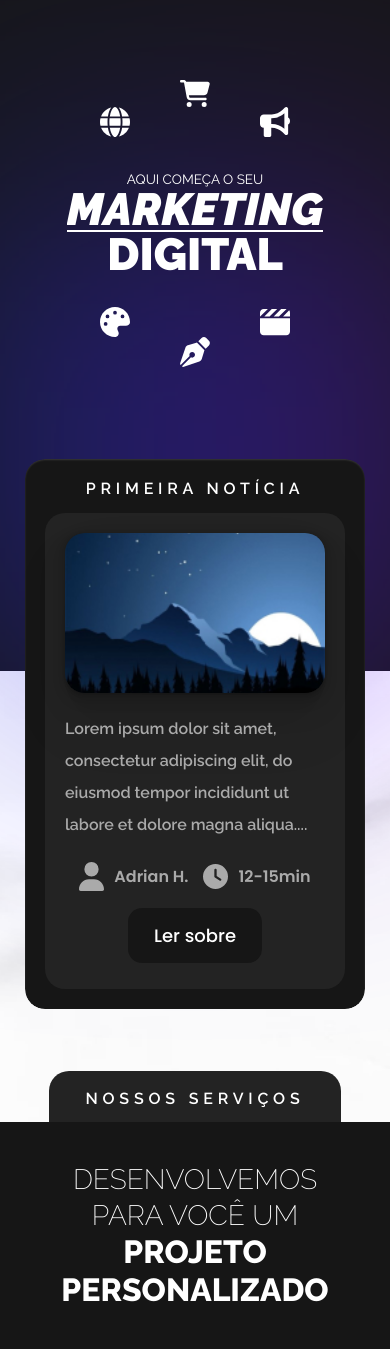
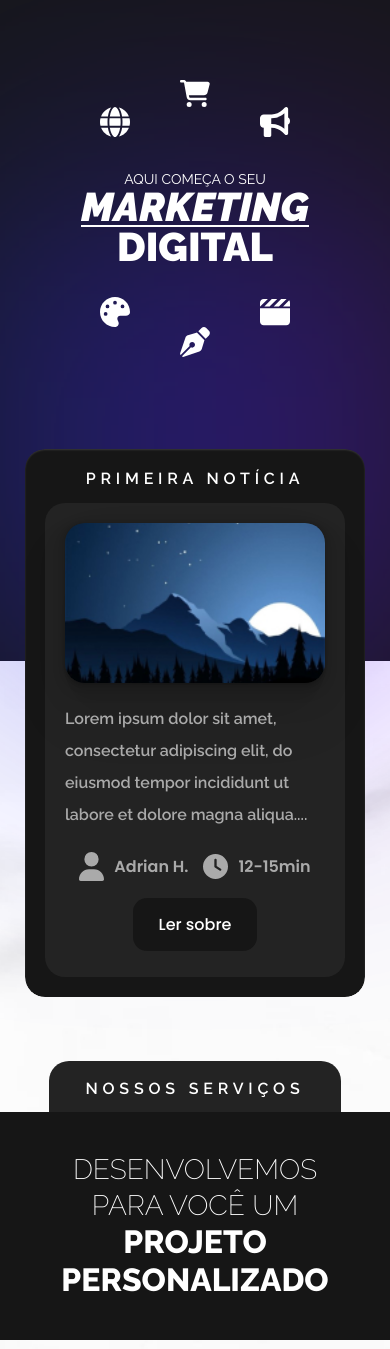
Before and after one commit to adrianholz/andrixdesign, a PHP site: page / in a window 390 px wide. Shown: the part 138-1487 px from the top of the page. Run offline with PHP 8.4, Linux system fonts and the light colour scheme.

Commit message:
Font size

```diff
--- a/css/contact.css
+++ b/css/contact.css
@@ -54,7 +54,7 @@
   display: block;
   color: var(--w1);
   font-weight: 700;
-  font-size: 20px;
+  font-size: 1.25rem;
   margin-bottom: 12px;
 }
 
@@ -68,7 +68,7 @@
   border-radius: 10px;
   color: var(--w1);
   font-family: "Poppins", sans-serif;
-  font-size: 18px;
+  font-size: 1.125rem;
   font-weight: 500;
   width: 100%;
   box-sizing: border-box;
@@ -107,7 +107,7 @@
   border: 1px solid rgba(255, 255, 255, 0.25);
   border-radius: 100px;
   color: var(--w1);
-  font-size: 18px;
+  font-size: 1.125rem;
   font-weight: 600;
   box-sizing: border-box;
   cursor: pointer;
--- a/css/courses.css
+++ b/css/courses.css
@@ -39,7 +39,7 @@
 }
 
 .courses-section h3 {
-  font-size: 40px;
+  font-size: 2.5rem;
   color: var(--w1);
   font-weight: 700;
 }
--- a/css/footer.css
+++ b/css/footer.css
@@ -35,7 +35,7 @@ footer .blur {
 }
 
 .footer-inner h2 {
-  font-size: 1.25em;
+  font-size: 1.5rem;
   text-transform: uppercase;
   letter-spacing: 0.3rem;
   font-weight: 600;
--- a/css/header.css
+++ b/css/header.css
@@ -202,13 +202,13 @@ header {
     display: none;
     content: "MENU";
     color: var(--w1);
-    font-size: 5em;
+    font-size: 5rem;
     font-weight: 800;
     position: absolute;
     width: unset;
     height: unset;
-    top: -65px;
-    left: -23px;
+    top: -75px;
+    left: -7px;
     border-radius: unset;
     display: unset;
     background: unset;
--- a/css/main.css
+++ b/css/main.css
@@ -114,7 +114,7 @@ main {
 
 .main-inner p {
   font-weight: 400;
-  font-size: 1.5em;
+  font-size: 1.75rem;
   overflow: hidden;
 }
 
@@ -125,7 +125,7 @@ main {
 
 .main-inner h1 {
   font-weight: 900;
-  font-size: 6.25em;
+  font-size: 7rem;
   line-height: 1em;
   position: relative;
   overflow: hidden;
@@ -294,7 +294,7 @@ main {
     max-width: 620px;
   }
   .blog-post h2 {
-    font-size: 1em;
+    font-size: 1rem;
   }
   .post-preview p {
     font-size: 1rem;
@@ -306,13 +306,13 @@ main {
     max-width: 100%;
     flex-wrap: wrap;
     justify-content: center;
-    gap: 15px 40px;
+    gap: 15px 30px;
   }
   .post-meta {
     flex-direction: row;
   }
   .post-call a {
-    font-size: 1em;
+    font-size: 1rem;
     padding: 14px 26px;
     border-radius: 14px;
   }
@@ -339,13 +339,13 @@ main {
   }
   .main-inner h1 {
     font-weight: 900;
-    font-size: 4em;
+    font-size: 4rem;
     line-height: 1em;
     position: relative;
     overflow: hidden;
   }
   .main-inner p {
-    font-size: 1.125em;
+    font-size: 1.125rem;
   }
 }
 
@@ -373,7 +373,7 @@ main {
     object-fit: cover;
   }
   .post-call {
-    gap: 15px 20px;
+    gap: 15px;
   }
 }
 
@@ -384,13 +384,13 @@ main {
   }
   .main-inner h1 {
     font-weight: 900;
-    font-size: 3em;
+    font-size: 3rem;
     line-height: 1em;
     position: relative;
     overflow: hidden;
   }
   .main-inner p {
-    font-size: 1em;
+    font-size: 1rem;
   }
   .icons-above a:nth-child(2) {
     margin-bottom: 30px;
@@ -417,7 +417,7 @@ main {
   }
   .main-inner h1 {
     font-weight: 900;
-    font-size: 2.5em;
+    font-size: 2.5rem;
     line-height: 1em;
     position: relative;
     overflow: hidden;
@@ -427,7 +427,7 @@ main {
     max-width: 30px;
   }
   .main-inner p {
-    font-size: 0.75em;
+    font-size: 0.875rem;
   }
   .heading-separator.active {
     height: 2px;
--- a/css/projects.css
+++ b/css/projects.css
@@ -91,13 +91,8 @@
 }
 
 .project-start button {
-  font-family: "Raleway", sans-serif;
-  font-weight: 600;
   background: none;
   border: none;
-  color: var(--w1);
-  font-size: 3.5em;
-  text-transform: uppercase;
   padding: 0;
   cursor: pointer;
 }
@@ -128,7 +123,7 @@
 }
 
 .project-title h3 {
-  font-size: 48px;
+  font-size: 3rem;
   margin-bottom: 20px;
 }
 
@@ -141,7 +136,7 @@
 .project-typography > span,
 .project-colors > span,
 .project-technologies span {
-  font-size: 24px;
+  font-size: 1.5rem;
   text-transform: uppercase;
   font-weight: 800;
   display: block;
--- a/css/services.css
+++ b/css/services.css
@@ -129,11 +129,11 @@
   color: var(--w1);
   font-weight: 800;
   text-transform: uppercase;
-  font-size: 3em;
+  font-size: 3rem;
 }
 
 .service-title h2 span {
-  font-size: 1.25em;
+  font-size: 4rem;
 }
 
 .service-window-inner p {
@@ -158,7 +158,7 @@
 
 .service-steps span {
   color: var(--w1);
-  font-size: 1.125em;
+  font-size: 1.25rem;
   text-transform: uppercase;
   font-weight: 700;
   display: inline-block;
@@ -374,7 +374,7 @@
 }
 
 .interface-boxes p {
-  font-size: 1.25em;
+  font-size: 1.5rem;
   font-weight: 600;
   display: block;
   padding: 20px;
@@ -447,13 +447,13 @@
 }
 
 .interface-preview-content span:nth-child(1) {
-  font-size: 1.75em;
+  font-size: 2rem;
   font-weight: 600;
   color: var(--b2);
 }
 
 .interface-preview-content span:nth-child(2) {
-  font-size: 1.25em;
+  font-size: 1.5rem;
   font-weight: 500;
   color: #aaa;
 }
@@ -468,7 +468,7 @@
 }
 
 .interface-preview-content p {
-  font-size: 16px;
+  font-size: 1rem;
   line-height: 1.75em;
   max-width: 300px;
   padding: 0 0 20px 0;
@@ -603,7 +603,7 @@
 
 @media (max-width: 1120px) {
   .service-window-inner h2 span {
-    font-size: 1em;
+    font-size: 3.5rem;
   }
   .interfaces {
     gap: 40px;
@@ -735,7 +735,10 @@
   }
   .service-title h2 {
     text-align: center;
-    font-size: 2em;
+    font-size: 2.25rem;
+  }
+  .service-title h2 span {
+    font-size: 2.25rem;
   }
   .section-title {
     flex-direction: column;
--- a/css/team.css
+++ b/css/team.css
@@ -33,7 +33,7 @@
 
 .player-info h3 {
   color: rgba(255, 255, 255, 0.6);
-  font-size: 4em;
+  font-size: 4.5rem;
   text-transform: uppercase;
   font-weight: 800;
   background: linear-gradient(
@@ -70,7 +70,7 @@
 
 .player-info h3 span {
   display: block;
-  font-size: 0.625em;
+  font-size: 3rem;
   text-transform: uppercase;
   font-weight: 200;
   margin-top: -10px;
@@ -94,7 +94,7 @@
 }
 
 .player-education h4 {
-  font-size: 20px;
+  font-size: 1.25rem;
   text-transform: uppercase;
   color: rgba(255, 255, 255, 0.5);
   font-weight: 200;
@@ -102,7 +102,7 @@
 }
 
 .player-education h4 span {
-  font-size: 32px;
+  font-size: 2rem;
   display: block;
   text-transform: uppercase;
   color: rgba(255, 255, 255, 0.5);
@@ -177,15 +177,16 @@
   }
   .player-info h3 span {
     margin-top: -5px;
+    font-size: 2.25rem;
   }
   .player-education {
     max-width: 420px;
   }
   .player-education h4 {
-    font-size: 16px;
+    font-size: 1rem;
   }
   .player-education h4 span {
-    font-size: 24px;
+    font-size: 1.5rem;
   }
   .team-player img {
     max-width: 440px;
@@ -245,16 +246,17 @@
     margin: 70px 40px 0 40px;
   }
   .player-info h3 {
-    font-size: 2em;
+    font-size: 2.25rem;
   }
   .player-info h3 span {
     margin-top: unset;
+    font-size: 1.5rem;
   }
   .player-education {
     max-width: 320px;
   }
   .player-education h4 span {
-    font-size: 20px;
+    font-size: 1.25rem;
   }
 }
 
```
